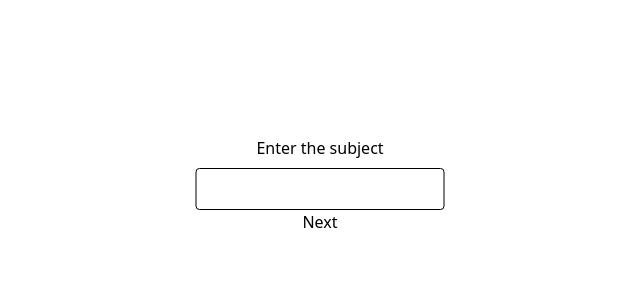
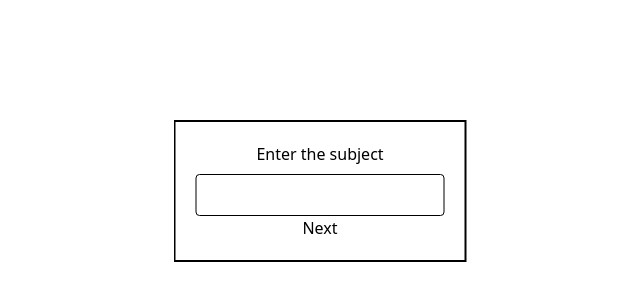
Before and after one commit to G-Just/React-ts-weighted-scoring-tool, a React (Vite) app: page / in a window 1280 px wide. Shown: the part 80-380 px from the top of the page, without its empty margins (320-960 px from the left). Built offline with nearby package versions, Linux system fonts and the light colour scheme.

Commit message:
Developing animation + visuals

```diff
--- a/src/index.css
+++ b/src/index.css
@@ -21,6 +21,8 @@
 }
 
 .slideIn {
+  border: 2px solid black;
+  padding: 20px;
   right: -200%;
   top: 25%;
   position: absolute;
```
